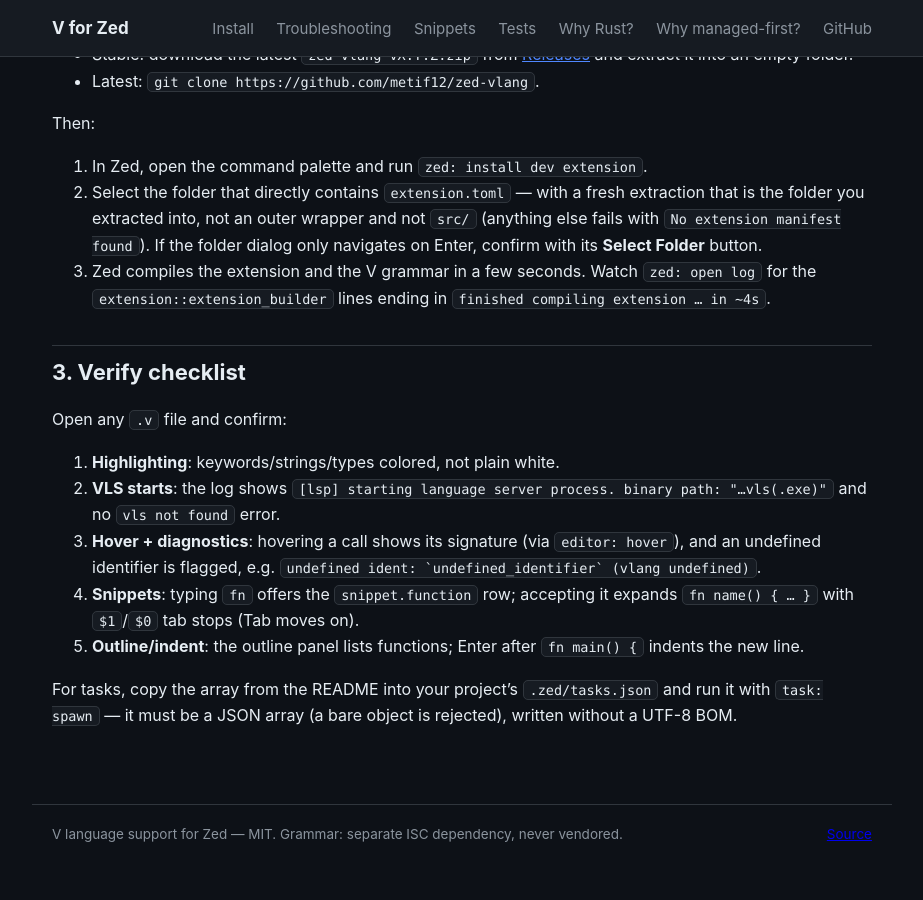
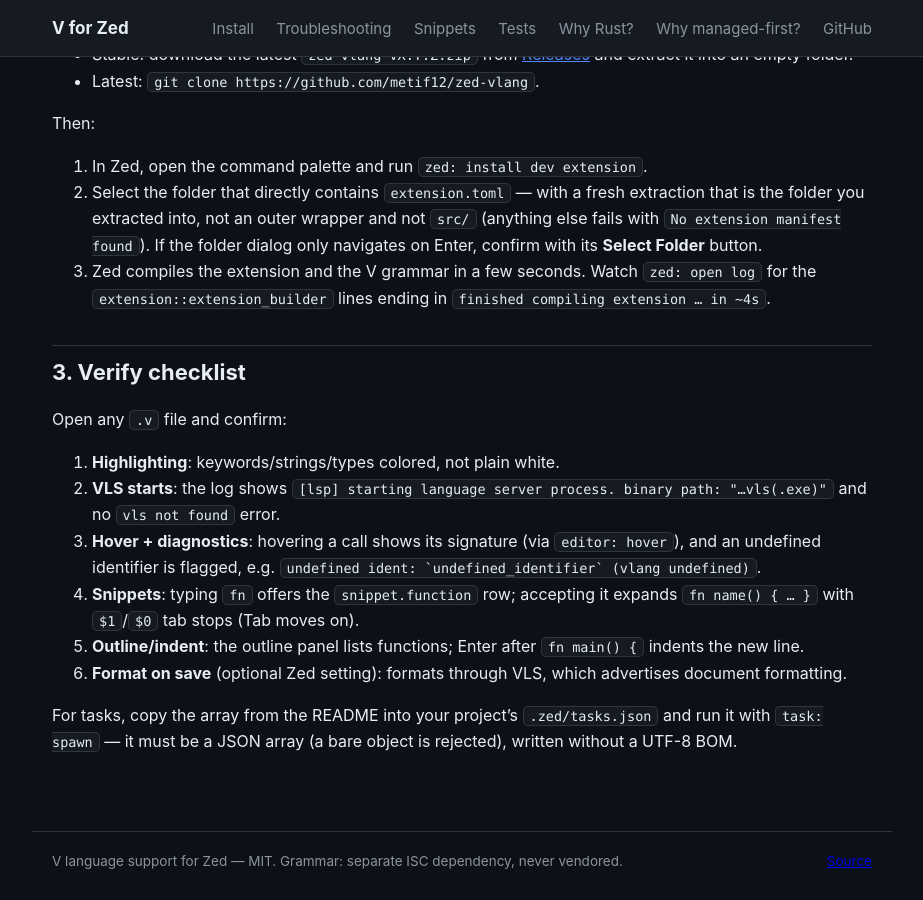
Before and after one commit to metif12/zed-vlang, a Jekyll site: the page built from docs/install.md, in a window 1280 px wide and 900 px high, scrolled down 1217 px. Shown: the whole window, without its empty margins (178-1101 px from the left). Built offline with Jekyll 4.4.1, drawn with Linux system fonts in a browser that asks for light colours; before the commit the page ends 2091 px from its top, so only the background shows below that.

Commit message:
Checklist notes format-on-save via VLS documentFormattingProvider

```diff
--- a/docs/install.md
+++ b/docs/install.md
@@ -93,6 +93,8 @@
    it expands `fn name() { … }` with `$1`/`$0` tab stops (Tab moves on).
 5. **Outline/indent**: the outline panel lists functions; Enter after
    `fn main() {` indents the new line.
+6. **Format on save** (optional Zed setting): formats through VLS,
+   which advertises document formatting.
 
 For tasks, copy the array from the README into your project's
 `.zed/tasks.json` and run it with `task: spawn` — it must be a JSON
```
